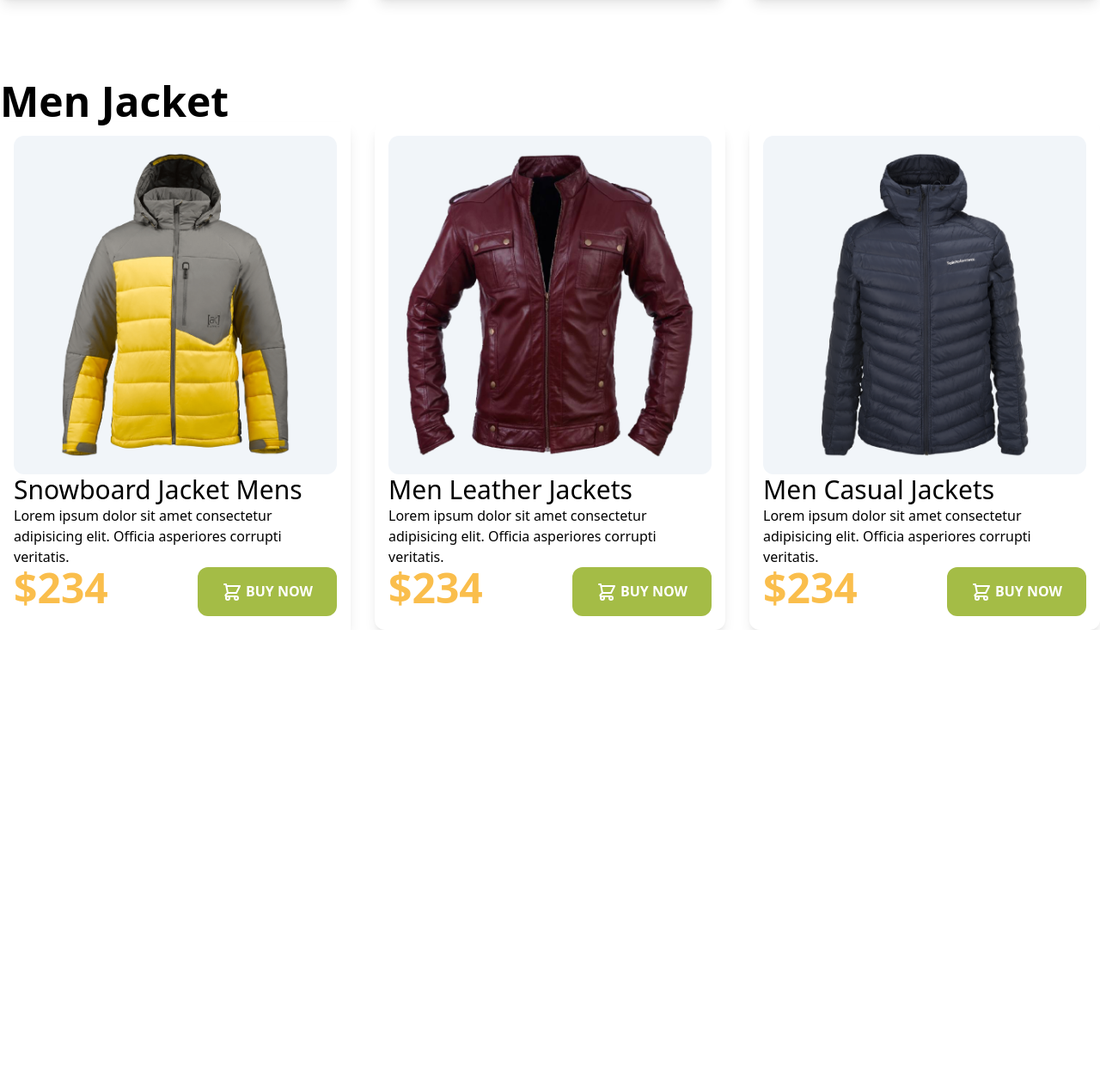
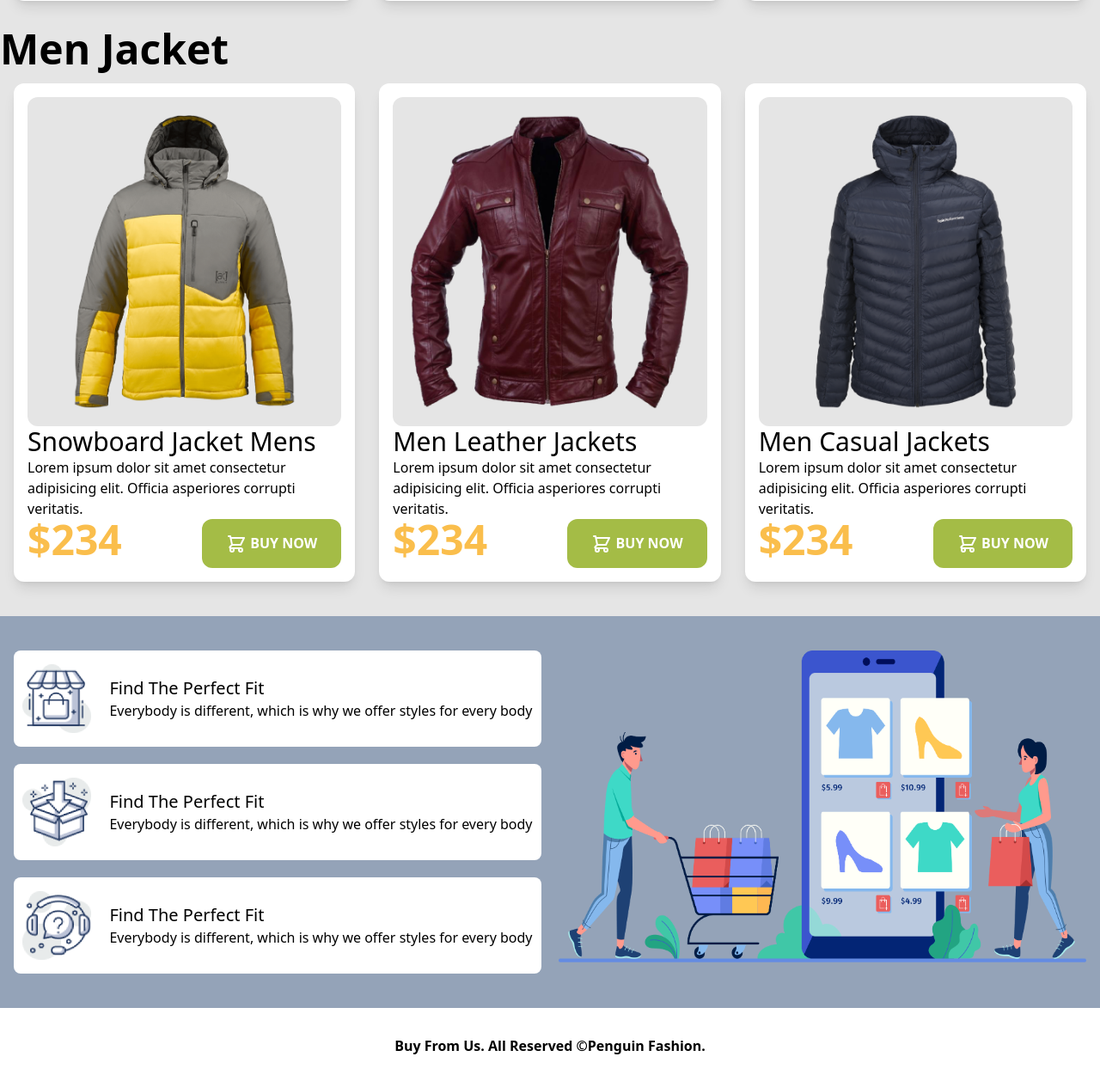
Before and after one commit to hafizurrahmanrazib/Module-14, a plain HTML site: page penguin-fashion/index.html in a window 1280 px wide. Shown: the part 1362-2620 px from the top of the page at 86% size. Before the commit the page ends 2095 px from the top, so only its background shows below. Drawn offline with nearby package versions, Linux system fonts and the light colour scheme.

Commit message:
Footer Section Added

```diff
--- a/penguin-fashion/index.html
+++ b/penguin-fashion/index.html
@@ -49,14 +49,14 @@
     </header>
     <!-- Header Section End Here -->
     <!-- Main Section Start From Here  -->
-    <main class="container mx-auto">
+    <main class="container mx-auto bg-[#E5E5E5]">
         <!-- Women Jacket Start From Here -->
-        <section class="pb-24">
-            <h2 class="text-5xl font-bold">Women Jacket</h2>
-            <div class="grid md:grid-cols-2 lg:grid-cols-3 gap-7 rounded-xl">
+        <section>
+            <h2 class="text-5xl font-bold mb-4">Women Jacket</h2>
+            <div class="grid md:grid-cols-2 lg:grid-cols-3 px-4 gap-7 rounded-xl">
                 <!-- Jacket-01  -->
-                <div class="p-4 shadow-lg">
-                    <div class="p-5 bg-slate-100 rounded-xl">
+                <div class="p-4 bg-white rounded-xl shadow-lg">
+                    <div class="p-5 bg-[#E5E5E5] rounded-xl">
                         <img src="./images/jacket-1.png" alt="">
                     </div>
                     <h3 class="text-3xl font-bolt">
@@ -77,8 +77,8 @@
                     </div>
                 </div>
                 <!-- Jacket-02  -->
-                <div class="p-4 shadow-lg rounded-xl">
-                    <div class="p-5 bg-slate-100 rounded-xl">
+                <div class="p-4 bg-white rounded-xl shadow-lg">
+                    <div class="p-5 bg-[#E5E5E5] rounded-xl">
                         <img src="./images/jacket-2.png" alt="">
                     </div>
                     <h3 class="text-3xl font-bolt">
@@ -99,8 +99,8 @@
                     </div>
                 </div>
                 <!-- Jacket-03  -->
-                <div class="p-4 shadow-lg rounded-xl">
-                    <div class="p-5 bg-slate-100 rounded-xl">
+                <div class="p-4 bg-white rounded-xl shadow-lg">
+                    <div class="p-5 bg-[#E5E5E5] rounded-xl">
                         <img src="./images/jacket-3.png" alt="">
                     </div>
                     <h3 class="text-3xl font-bolt">
@@ -124,12 +124,12 @@
         </section>
         <!-- Women Jacket End Here -->
         <!-- Men Jacket Start From Here -->
-        <section>
-            <h2 class="text-5xl font-bold">Men Jacket</h2>
-            <div class="grid md:grid-cols-2 lg:grid-cols-3 gap-7 rounded-xl">
+        <section class="mt-8">
+            <h2 class="text-5xl font-bold mb-4">Men Jacket</h2>
+            <div class="grid md:grid-cols-2 lg:grid-cols-3 px-4 gap-7 rounded-xl">
                 <!-- Jacket-01  -->
-                <div class="p-4 shadow-lg">
-                    <div class="p-5 bg-slate-100 rounded-xl">
+                <div class="p-4 bg-white rounded-xl shadow-lg">
+                    <div class="p-5 bg-[#E5E5E5] rounded-xl">
                         <img src="./images/jacket-4.png" alt="">
                     </div>
                     <h3 class="text-3xl font-bolt">
@@ -150,8 +150,8 @@
                     </div>
                 </div>
                 <!-- Jacket-02  -->
-                <div class="p-4 shadow-lg rounded-xl">
-                    <div class="p-5 bg-slate-100 rounded-xl">
+                <div class="p-4 bg-white rounded-xl shadow-lg">
+                    <div class="p-5 bg-[#E5E5E5] rounded-xl">
                         <img src="./images/jacket-5.png" alt="">
                     </div>
                     <h3 class="text-3xl font-bolt">
@@ -172,8 +172,8 @@
                     </div>
                 </div>
                 <!-- Jacket-03  -->
-                <div class="p-4 shadow-lg rounded-xl">
-                    <div class="p-5 bg-slate-100 rounded-xl">
+                <div class="p-4 bg-white rounded-xl shadow-lg">
+                    <div class="p-5 bg-[#E5E5E5] rounded-xl">
                         <img src="./images/jacket-6.png" alt="">
                     </div>
                     <h3 class="text-3xl font-bolt">
@@ -196,7 +196,48 @@
             </div>
         </section>
         <!-- Men Jacket End Here -->
+        <!-- Why Buy From Us Section Start From Here  -->
+        <section class="bg-slate-400">
+            <div class="grid grid-cols-2 gap-5 mt-10 mx-4 pt-10">
+                <div class="h-28 bg-white rounded-lg">
+                    <div class="flex justify-around items-center pt-4">
+                        <img class="w-20 h-20" src="./icons/image 12.png" alt="">
+                        <div>
+                            <h4 class="text-xl">Find The Perfect Fit</h4>
+                            <p class="text-base">Everybody is different, which is why we offer styles for every body</p>
+                        </div>
+                    </div>
+                </div>
+                <div class="max-h-96 row-span-3">
+                    <img src="./images/shopping.png" alt="">
+                </div>
+                <div class="h-28 bg-white rounded-lg ">
+                    <div class="flex justify-around items-center pt-4">
+                        <img class="w-20 h-20" src="./icons/image 13.png" alt="">
+                        <div>
+                            <h4 class="text-xl">Find The Perfect Fit</h4>
+                            <p class="text-base">Everybody is different, which is why we offer styles for every body</p>
+                        </div>
+                    </div>
+                </div>
+                <div class="h-28 bg-white rounded-lg mb-10">
+                    <div class="flex justify-around items-center pt-4">
+                        <img class="w-20 h-20" src="./icons/image 14.png" alt="">
+                        <div>
+                            <h4 class="text-xl">Find The Perfect Fit</h4>
+                            <p class="text-base">Everybody is different, which is why we offer styles for every body</p>
+                        </div>
+                    </div>
+                </div>
+            </div>
+        </section>
+        <!-- Why Buy From Us Section End Here  -->
     </main>
     <!-- Main Section End Here -->
+    <!-- Footer Section Start From Here  -->
+    <footer class="text-center font-bold m-8">
+        <p>Buy From Us. All Reserved &copy;Penguin Fashion.</p>
+    </footer>
+    <!-- Footer Section End Here  -->
 </body>
 </html>
```
